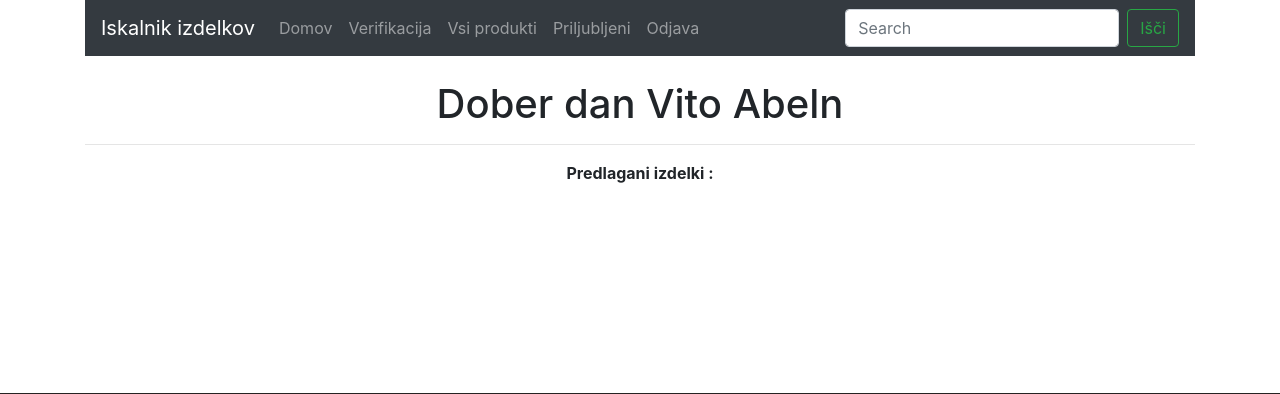
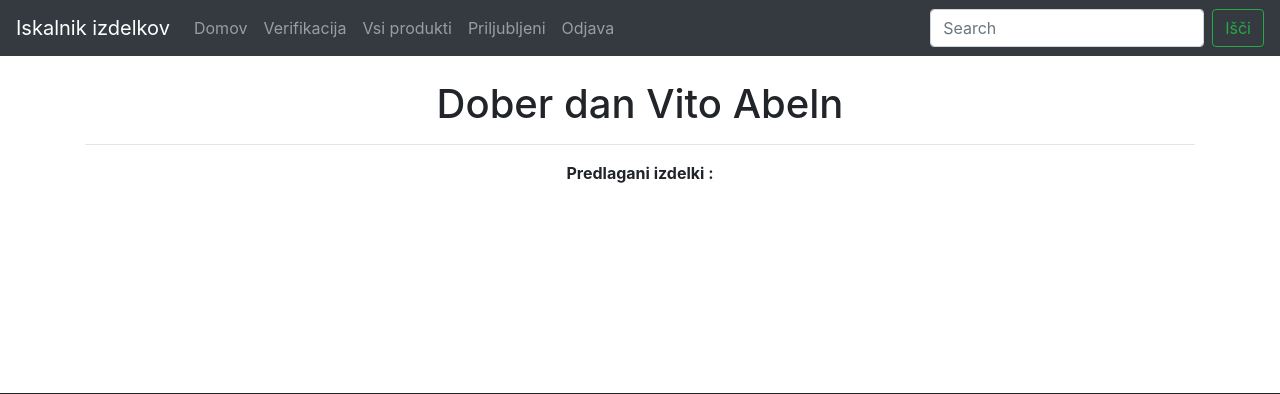
Before and after one commit to otiv33/Iskalnik_izdelkov, a PHP site: page /index.php in a window 1280 px wide. Shown: the top 394 px of the page. Run offline with PHP 8.4, Linux system fonts and the light colour scheme; a user stored in the database is signed in; data that the repository does not hold is empty.

Commit message:
changed header design

```diff
--- a/header.php
+++ b/header.php
@@ -55,11 +55,8 @@
    <noscript><iframe src="https://www.googletagmanager.com/ns.html?id=GTM-P9JPN9Z"
    height="0" width="0" style="display:none;visibility:hidden"></iframe></noscript>
    <!-- End Google Tag Manager (noscript) -->
-   <!--::header part start::-->
+   <!--::header part start::   -->
    <header class="main_menu single_page_menu">
-      <div class="container">
-         <div class="row align-items-center">
-            <div class="col-lg-12">
       <nav class="navbar navbar-expand-lg navbar-dark bg-dark">
          <a class="navbar-brand" href="index.php">Iskalnik izdelkov</a>
 
@@ -124,9 +121,6 @@
                </form>
          </div>
       </nav>
-            </div>
-         </div>
-      </div>
    </header>
    <!-- Header part end-->
    <br/>
--- a/index.php
+++ b/index.php
@@ -63,5 +63,4 @@
 
 <?php
     include_once "footer.php";
-    //<button type="submit" class="btn btn-link" name="product_id" value="'.$r['id_product'].'">Poglej ponudbo</button>
 ?>
```
Lines whose indentation alone changed are shown as unchanged.
